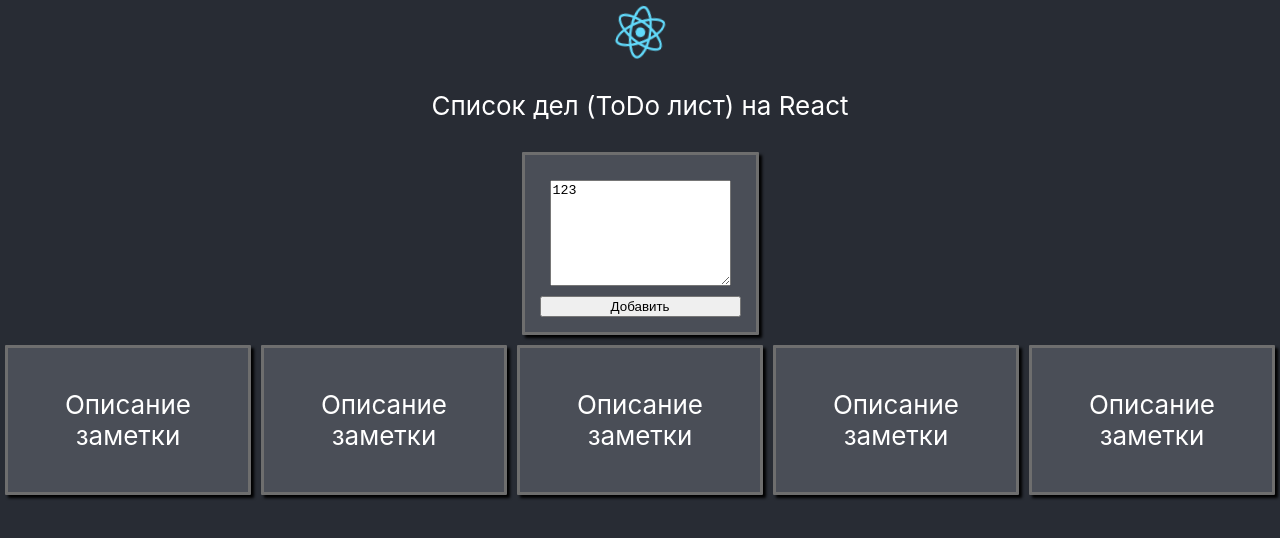
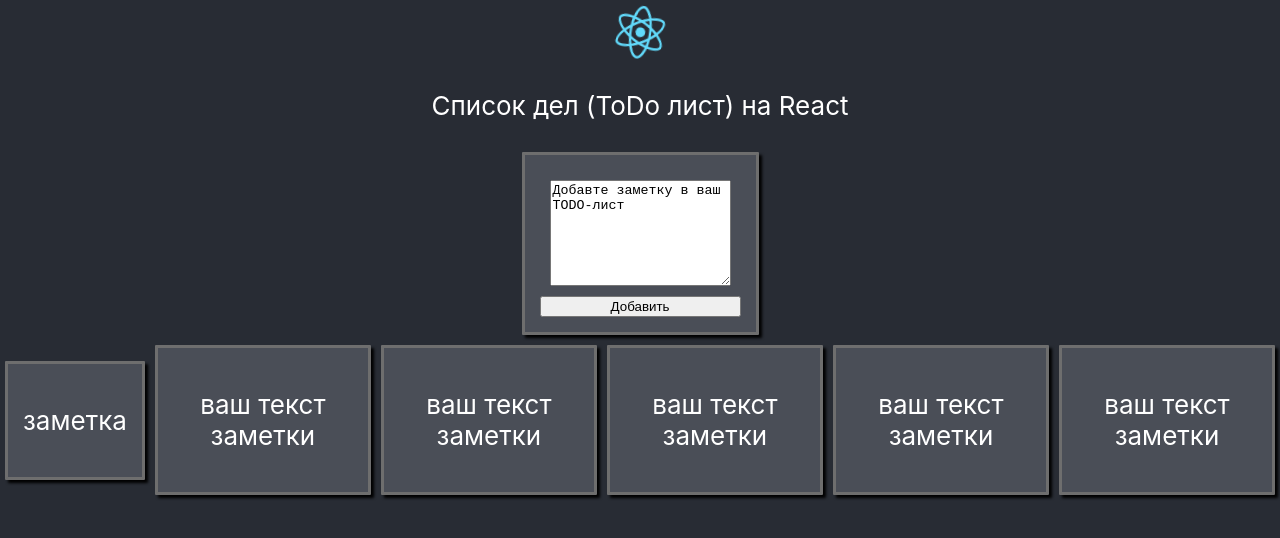
Before and after one commit to Neznaykas/snopko-sergey-js-21-02, a React (Create React App) app in the folder homework_14/: page / in a window 1280 px wide. Shown: the top 538 px of the page. Built offline with nearby package versions, Linux system fonts and the light colour scheme.

Commit message:
по мелочи

```diff
--- a/homework_14/src/App.tsx
+++ b/homework_14/src/App.tsx
@@ -21,6 +21,7 @@ class App extends React.Component {
           <Add />
 
           <div className="keeps">
+            <Table text="заметка"/>
             <Table />
             <Table />
             <Table />
--- a/homework_14/src/components/add/Add.tsx
+++ b/homework_14/src/components/add/Add.tsx
@@ -19,7 +19,7 @@ export class Add extends React.Component<Props, State> {
     this.add = this.add.bind(this);
     this.change = this.change.bind(this);
 
-    this.state = { value: "123"}
+    this.state = { value: "Добавте заметку в ваш TODO-лист"}
   }
 
   change(item: any)
--- a/homework_14/src/components/table/Table.tsx
+++ b/homework_14/src/components/table/Table.tsx
@@ -12,7 +12,7 @@ export class Table extends React.Component<Props> {
     return (
       <section className="container__item">
         <div className="container__item__item">
-          <p className="container__item__text">Описание заметки</p>
+          <p className="container__item__text">{ this.props.text != null ? this.props.text : 'ваш текст заметки' }</p>
         </div>
       </section>
     );
```
